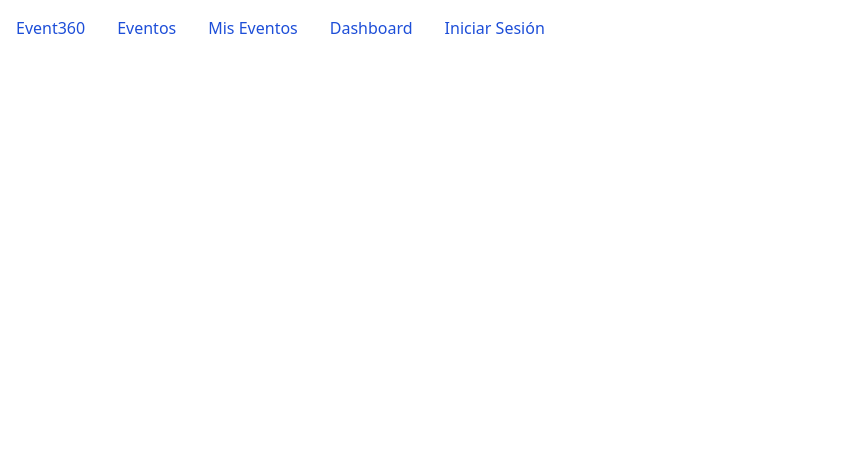
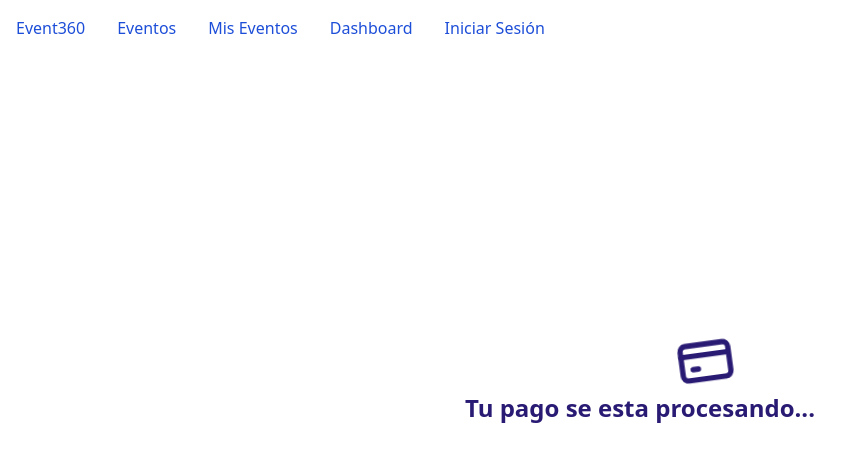
Before and after one commit to Jpuc1143/IIC3143-Event360-Frontend, a React (Create React App) app: page /payment/1 in a window 1280 px wide. Shown: the top 462 px of the page, without its empty margins (0-860 px from the left). Built offline with nearby package versions, Linux system fonts and the light colour scheme; no server answers.

Commit message:
feat: payment mock

```diff
--- a/src/App.tsx
+++ b/src/App.tsx
@@ -4,6 +4,7 @@ import { BrowserRouter, Routes, Route } from 'react-router-dom';
 import NavBar from './components/NavBar';
 import Home from './pages/Home';
 import Events from './pages/Events';
+import PaymentMock from './pages/PaymentMock';
 
 
 
@@ -15,6 +16,7 @@ function App() {
         <Route path="/" element={<Home />} />
         <Route path="/redirect" element={<Home />} />
         <Route path="/events" element={<Events />} />
+        <Route path="/payment/:id" element={<PaymentMock />} />
       </Routes>
     </BrowserRouter>
 
--- /dev/null
+++ b/src/components/Loading/Loading.css
@@ -0,0 +1,25 @@
+@keyframes moveAndWobble {
+  0% {
+    transform: translateX(-100px) rotate(20deg);
+  }
+  25% {
+    transform: translateX(-50px) rotate(-20deg);
+  }
+  50% {
+    transform: translateX(0px) rotate(20deg);
+  }
+  75% {
+    transform: translateX(50px) rotate(-20deg);
+  }
+  100% {
+    transform: translateX(100px) rotate(20deg);
+  }
+}
+
+.animate-moveAndWobble {
+  animation: moveAndWobble 3s linear infinite;
+}
+
+.custom-height {
+  height: 80vh;
+}
--- /dev/null
+++ b/src/components/Loading/Loading.tsx
@@ -0,0 +1,33 @@
+import React, { useState, useEffect } from 'react';
+import { ReactComponent as PaymentIcon } from '../../assets/payment-card.svg'
+import './Loading.css';
+
+interface LoadingProps {
+  isLoading: boolean;
+  type: string;
+}
+
+const Loading: React.FC<LoadingProps> = ({ isLoading, type }) => {
+  const [animation, setAnimation] = useState('');
+
+  useEffect(() => {
+    if (isLoading) {
+      setAnimation('animate-moveAndWobble');
+    } else {
+      setAnimation('');
+    }
+  }, [isLoading]);
+
+  return (
+    <div>
+      {type === 'payment' &&
+        <div className={`w-16 h-16 mx-auto ${animation}`}>
+          <PaymentIcon className="w-full h-full" />
+        </div>
+      }
+      {/* Se pueden añadir otros tipos de cargas */}
+    </div>
+  );
+};
+
+export default Loading;
--- /dev/null
+++ b/src/pages/PaymentMock.tsx
@@ -0,0 +1,67 @@
+import React, { useState, useEffect } from 'react';
+import { useAuth0 } from "@auth0/auth0-react"
+import Loading from "../components/Loading/Loading";
+import { useParams, useNavigate } from 'react-router';
+import { getRequest, postRequest } from "../api/queries";
+
+export default function PaymentMock() {
+  const { id } = useParams();
+  const navigate  = useNavigate();
+  const { getAccessTokenSilently } = useAuth0();
+  const [isLoading, setIsLoading] = useState(true);
+  const [eventName, setEventName] = useState('')
+
+  useEffect(() => {
+    setTimeout(() => {
+      setIsLoading(false)
+    }, 6000)
+  }, [])
+
+  useEffect(() => {
+    const postOrder = async () => {
+      try {
+        const accessToken = await getAccessTokenSilently();
+        await postRequest(`/events/${id}/orders`, {}, accessToken);
+
+      } catch (error) {
+        console.log(error);
+      }
+    }
+    const getEvent = async () => {
+      try {
+        const accessToken = await getAccessTokenSilently();
+        const event = await getRequest(`/events/${id}`, accessToken);
+        console.log(event)
+        setEventName(event.data.name)
+      } catch (error) {
+        console.log(error)
+      }
+    }
+    postOrder();
+    getEvent();
+  }, [id, getAccessTokenSilently]);
+
+
+  return (
+    <div className="">
+      {isLoading && (
+        <div className='custom-height flex flex-col text-center justify-center mx-2'>
+          <Loading isLoading={isLoading} type='payment'/>
+          <p className='font-bold text-2xl text-primary-dark'>Tu pago se esta procesando...</p>
+        </div>
+      )}
+      {!isLoading && (
+        <div className='custom-height flex flex-col items-center justify-center mx-2 gap-6'>
+          <p className='font-bold text-2xl text-primary-dark'>¡El pago ha sido realizado con exito!</p>
+          <p className='font-semibold text-lg text-black'>Te has inscrito al siguiente evento:</p>
+          <p className='font-medium text-lg text-black'>{eventName}</p>
+          <div className='flex flex-row items-center gap-8'>
+            {/* TODO: Poner las rutas correctas cuando esten */}
+            <button onClick={() => navigate(`/events/${id}`, { replace: true })} className='w-32 h-8 bg-primary hover:bg-primary-dark text-white rounded-full font-bold hover:'>Ver evento</button>
+            <button onClick={() => navigate('/events/me', { replace: true })} className='w-32 h-8 bg-primary hover:bg-primary-dark text-white rounded-full font-bold hover:'>Mis eventos</button>
+          </div>
+        </div>
+      )}
+    </div>
+  )
+}
```
Also changed, not shown: src/assets/payment-card.svg (added).
